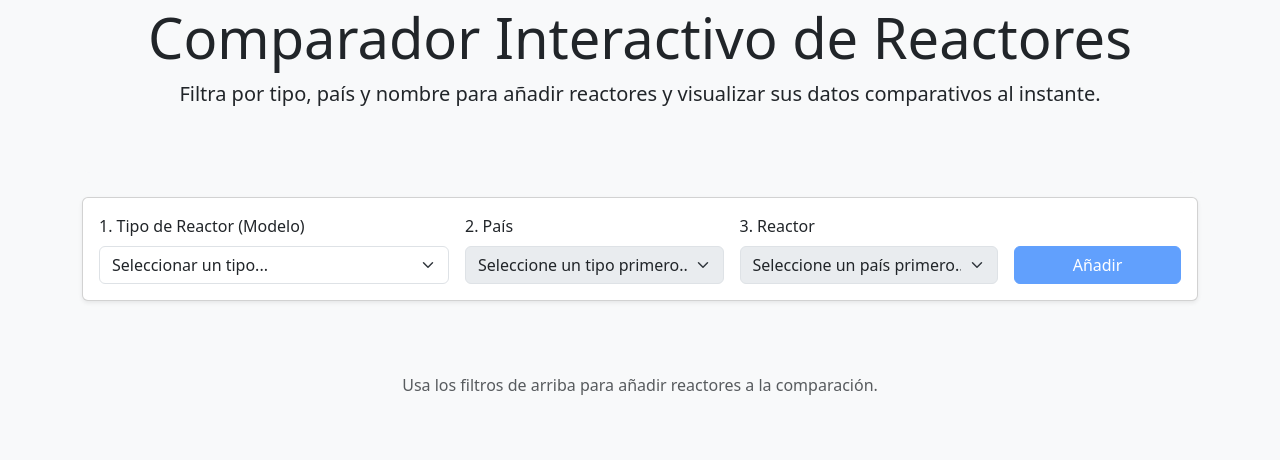
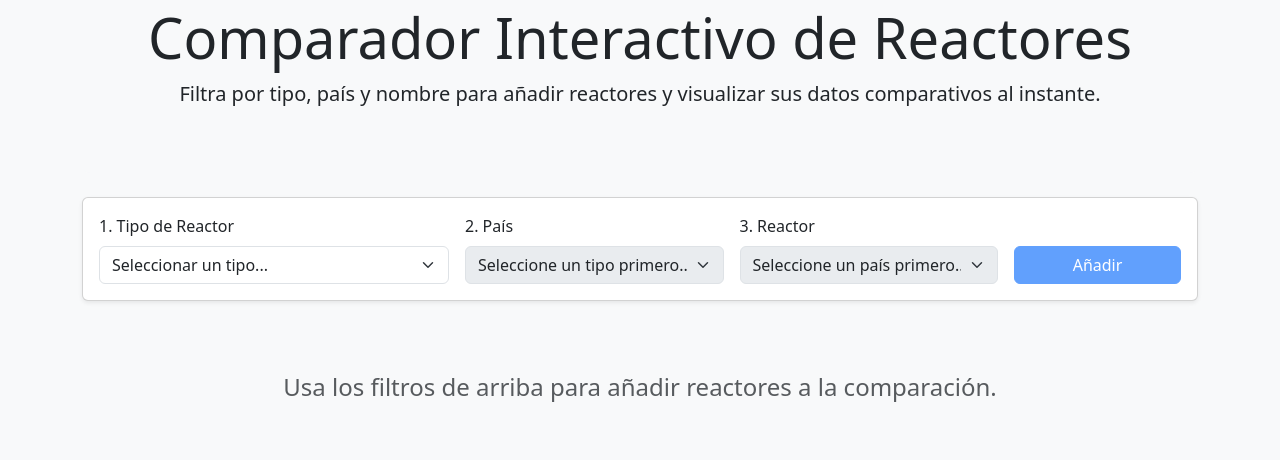
Before and after one commit to Santiago-caicedo/atlas_nuclear, a Django app: page /comparador/comparador-interactivo/ in a window 1280 px wide. Shown: the part 124-584 px from the top of the page. Run offline with Django 5.2, Linux system fonts and the light colour scheme; data that the repository does not hold is empty.

Commit message:
version funcional

```diff
--- a/reactores/templates/reactores/comparador.html
+++ b/reactores/templates/reactores/comparador.html
@@ -13,11 +13,11 @@
     <div class="card-body">
         <div class="row g-3 align-items-end">
             <div class="col-md-4">
-                <label for="modelo-select" class="form-label">1. Tipo de Reactor (Modelo)</label>
-                <select id="modelo-select" class="form-select">
+                <label for="tipo-select" class="form-label">1. Tipo de Reactor</label>
+                <select id="tipo-select" class="form-select">
                     <option selected disabled value="">Seleccionar un tipo...</option>
-                    {% for m in modelos %}
-                        <option value="{{ m.modelo }}">{{ m.modelo }}</option>
+                    {% for tipo in tipos %}
+                        <option value="{{ tipo }}">{{ tipo }}</option>
                     {% endfor %}
                 </select>
             </div>
@@ -41,7 +41,7 @@
 </div>
 
 <div id="results-container">
-    <div class="row text-center" id="comparison-slots">
+    <div class="row" id="comparison-slots">
         </div>
 
     <div id="graficas-container" class="mt-4" style="display: none;">
@@ -81,18 +81,17 @@
 
 {% block javascript %}
 <script src="https://cdn.jsdelivr.net/npm/chart.js"></script>
-
 <script>
 document.addEventListener('DOMContentLoaded', function() {
     // --- VARIABLES Y SELECTORES DEL DOM ---
-    const modeloSelect = document.getElementById('modelo-select');
+    const tipoSelect = document.getElementById('tipo-select');
     const paisSelect = document.getElementById('pais-select');
     const reactorSelect = document.getElementById('reactor-select');
     const addButton = document.getElementById('add-button');
     const comparisonSlots = document.getElementById('comparison-slots');
     const graficasContainer = document.getElementById('graficas-container');
 
-    let comparisonData = []; // Almacenará los datos completos de los reactores en comparación
+    let comparisonData = [];
     let potenciaChart = null, construccionChart = null, historyChart = null;
 
     // --- LÓGICA DE GRÁFICAS ---
@@ -126,7 +125,15 @@ document.addEventListener('DOMContentLoaded', function() {
                 const yearData = reactor.historial.find(h => h.ano === year);
                 return yearData ? yearData.electricidad_suministrada : null;
             });
-            return { label: reactor.nombre, data: data, borderColor: color, backgroundColor: color.replace(')', ', 0.1)'), fill: true, tension: 0.1 };
+
+            return {
+                label: reactor.nombre,
+                data: data,
+                borderColor: color,
+                // --- CAMBIO CLAVE: quitamos el color de fondo y ponemos fill: false ---
+                fill: false,
+                tension: 0.1
+            };
         });
 
         if (historyChart) historyChart.destroy();
@@ -139,7 +146,7 @@ document.addEventListener('DOMContentLoaded', function() {
     function renderComparisonSlots() {
         comparisonSlots.innerHTML = '';
         if (comparisonData.length === 0) {
-            comparisonSlots.innerHTML = '<div class="col-12 text-center text-muted p-5"><p>Usa los filtros de arriba para añadir reactores a la comparación.</p></div>';
+            comparisonSlots.innerHTML = '<div class="col-12 text-center text-muted p-5"><h4>Usa los filtros de arriba para añadir reactores a la comparación.</h4></div>';
             return;
         }
         comparisonData.forEach(reactor => {
@@ -153,7 +160,7 @@ document.addEventListener('DOMContentLoaded', function() {
                     </div>
                     <ul class="list-group list-group-flush small">
                         <li class="list-group-item"><strong>País:</strong> ${reactor.pais}</li>
-                        <li class="list-group-item"><strong>Modelo:</strong> ${reactor.modelo}</li>
+                        <li class="list-group-item"><strong>Tipo:</strong> ${reactor.tipo_reactor_categoria}</li>
                         <li class="list-group-item"><strong>Potencia Neta:</strong> ${reactor.potencia_neta} MWe</li>
                     </ul>
                 </div>`;
@@ -187,14 +194,12 @@ document.addEventListener('DOMContentLoaded', function() {
     }
 
     // --- LÓGICA DE FILTROS EN CASCADA ---
-    modeloSelect.addEventListener('change', function() {
-        const selectedModelo = this.value;
+    tipoSelect.addEventListener('change', function() {
+        const selectedTipo = this.value;
         paisSelect.innerHTML = '<option selected disabled value="">Cargando...</option>'; paisSelect.disabled = true;
         reactorSelect.innerHTML = '<option selected disabled value="">Seleccione un país...</option>'; reactorSelect.disabled = true;
         addButton.disabled = true;
-
-        // CORREGIDO: Usando comillas invertidas (backticks)
-        fetch(`/comparador/api/paises-por-modelo/?modelo=${encodeURIComponent(selectedModelo)}`).then(res => res.json()).then(data => {
+        fetch(`/comparador/api/paises-por-tipo/?tipo=${encodeURIComponent(selectedTipo)}`).then(res => res.json()).then(data => {
             paisSelect.innerHTML = '<option selected disabled value="">Seleccione un país...</option>';
             data.paises.forEach(p => paisSelect.innerHTML += `<option value="${p.pais}">${p.pais}</option>`);
             paisSelect.disabled = false;
@@ -202,13 +207,11 @@ document.addEventListener('DOMContentLoaded', function() {
     });
 
     paisSelect.addEventListener('change', function() {
-        const selectedModelo = modeloSelect.value;
+        const selectedTipo = tipoSelect.value;
         const selectedPais = this.value;
         reactorSelect.innerHTML = '<option selected disabled value="">Cargando...</option>'; reactorSelect.disabled = true;
         addButton.disabled = true;
-
-        // CORREGIDO: Usando comillas invertidas (backticks)
-        fetch(`/comparador/api/reactores-por-modelo-y-pais/?modelo=${encodeURIComponent(selectedModelo)}&pais=${selectedPais}`).then(res => res.json()).then(data => {
+        fetch(`/comparador/api/reactores-por-tipo-y-pais/?tipo=${encodeURIComponent(selectedTipo)}&pais=${selectedPais}`).then(res => res.json()).then(data => {
             reactorSelect.innerHTML = '<option selected disabled value="">Seleccione un reactor...</option>';
             data.reactores.forEach(r => reactorSelect.innerHTML += `<option value="${r.id}">${r.nombre}</option>`);
             reactorSelect.disabled = false;
--- a/reactores/urls.py
+++ b/reactores/urls.py
@@ -21,11 +21,8 @@ urlpatterns = [
     # API para obtener reactores de un país (usada por el atlas)
     path('api/reactores-por-pais/', views.api_reactores_por_pais, name='api_reactores_por_pais'),
 
-    # API para obtener países según un modelo (usada por el comparador)
-    path('api/paises-por-modelo/', views.api_paises_por_modelo, name='api_paises_por_modelo'),
-
-    # API para obtener reactores según modelo y país (usada por el comparador)
-    path('api/reactores-por-modelo-y-pais/', views.api_reactores_por_modelo_y_pais, name='api_reactores_por_modelo_y_pais'),
+    path('api/paises-por-tipo/', views.api_paises_por_tipo, name='api_paises_por_tipo'),
+    path('api/reactores-por-tipo-y-pais/', views.api_reactores_por_tipo_y_pais, name='api_reactores_por_tipo_y_pais'),
 
     # API para obtener los datos JSON completos de un reactor (usada por los modales de detalle)
     path('api/reactor-datos/<int:pk>/', views.api_reactor_datos, name='api_reactor_datos'),
--- a/reactores/views.py
+++ b/reactores/views.py
@@ -58,11 +58,11 @@ def vista_atlas(request):
 def vista_comparador(request):
     """
     Renderiza la página del comparador interactivo.
-    Pasa la lista de modelos de reactores para el primer filtro.
+    Pasa la lista de tipos de reactores para el primer filtro.
     """
-    modelos = Reactor.objects.exclude(modelo__isnull=True).exclude(modelo__exact='').values('modelo').distinct().order_by('modelo')
+    tipos = Reactor.objects.exclude(tipo_reactor_categoria__isnull=True).values_list('tipo_reactor_categoria', flat=True).distinct().order_by('tipo_reactor_categoria')
     context = {
-        'modelos': modelos
+        'tipos': tipos
     }
     return render(request, 'reactores/comparador.html', context)
 
@@ -107,30 +107,28 @@ def api_reactores_por_pais(request):
     return JsonResponse({'reactores': lista_reactores})
 
 
-def api_paises_por_modelo(request):
+def api_paises_por_tipo(request):
     """
-    API: Devuelve la lista de países que tienen un modelo de reactor específico.
-    Usado por el filtro del comparador.
+    API: Devuelve los países que tienen un TIPO de reactor específico.
     """
-    modelo = request.GET.get('modelo')
-    if not modelo:
+    tipo = request.GET.get('tipo')
+    if not tipo:
         return JsonResponse({'paises': []})
 
-    paises = Reactor.objects.filter(modelo=modelo).values('pais').distinct().order_by('pais')
+    paises = Reactor.objects.filter(tipo_reactor_categoria=tipo).values('pais').distinct().order_by('pais')
     return JsonResponse({'paises': list(paises)})
 
 
-def api_reactores_por_modelo_y_pais(request):
+def api_reactores_por_tipo_y_pais(request):
     """
-    API: Devuelve la lista de reactores para un modelo y país específicos.
-    Usado por el filtro del comparador.
+    API: Devuelve los reactores para un TIPO y país específicos.
     """
-    modelo = request.GET.get('modelo')
+    tipo = request.GET.get('tipo')
     pais = request.GET.get('pais')
-    if not modelo or not pais:
+    if not tipo or not pais:
         return JsonResponse({'reactores': []})
 
-    reactores = Reactor.objects.filter(modelo=modelo, pais=pais).order_by('nombre')
+    reactores = Reactor.objects.filter(tipo_reactor_categoria=tipo, pais=pais).order_by('nombre')
     lista_reactores = list(reactores.values('id', 'nombre'))
     return JsonResponse({'reactores': lista_reactores})
 
```
